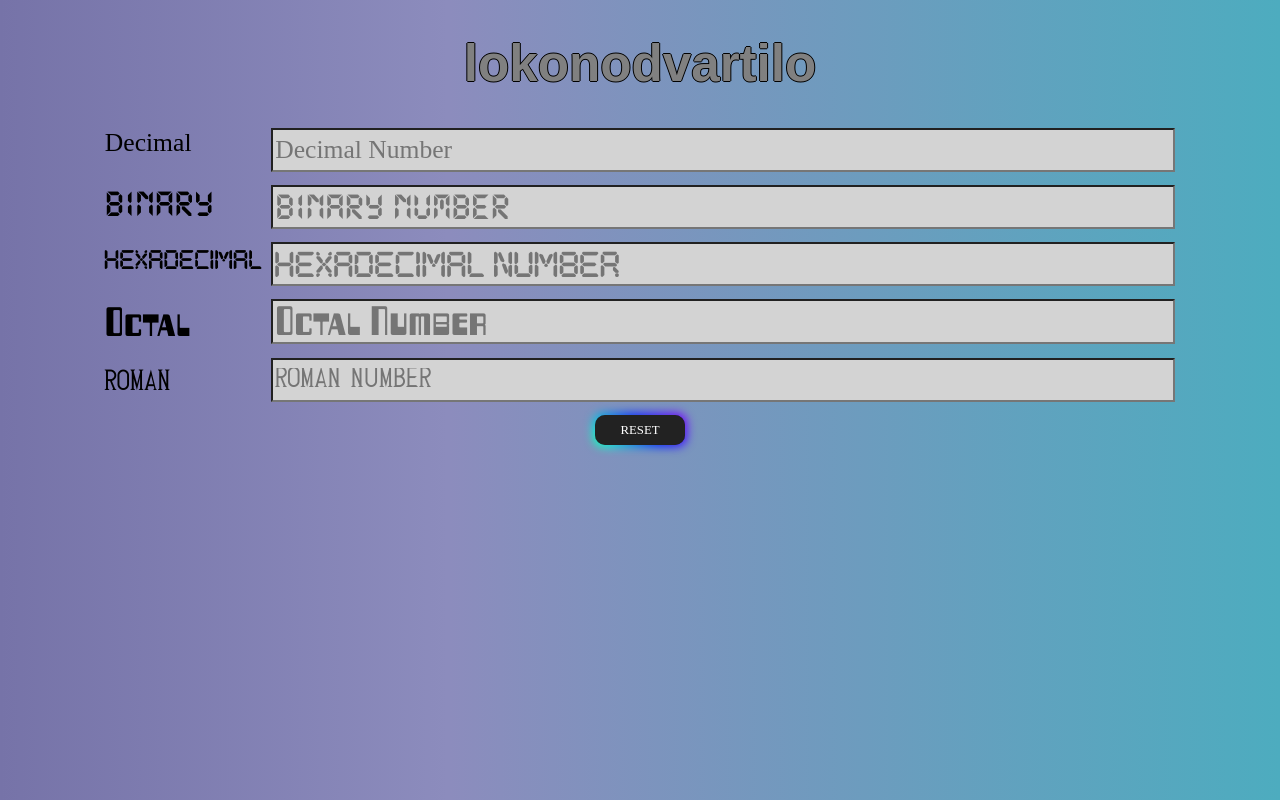
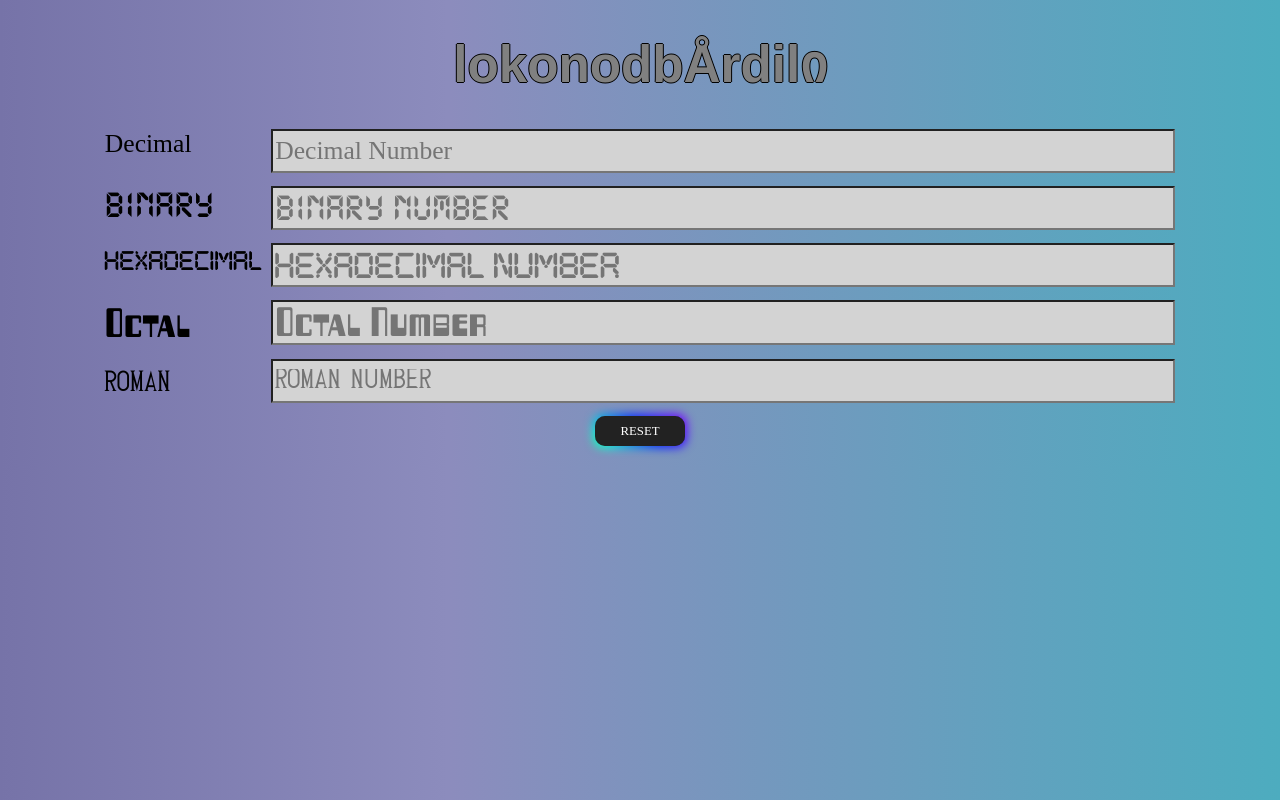
Before and after one commit to barionleg/konvertilo, a plain HTML site: page index.html in a window 1280 px wide. Drawn offline with Linux system fonts and the light colour scheme.

Commit message:
Update index.html

```diff
--- a/index.html
+++ b/index.html
@@ -6,7 +6,7 @@
 	<script src="JS/main.js"></script>
 </head>
 <body class="area">
-  <h1>lokonodvartilo</h1>
+  <h1>lokonodbÅrdilი</h1>
   <div id="main">
           <div id="another" class="center">
             <label id="decLab" for="name">Decimal</label>
```
